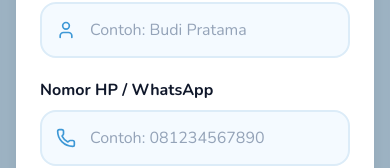
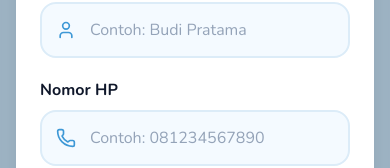
Before and after one commit to septianof/up-speaking, a Next.js app: page / in a window 390 px wide. Both pictures are taken after a click on the button "Mulai Tes". Shown: the part 403-571 px from the top of the page. Built offline with nearby package versions, Linux system fonts and the light colour scheme.

Commit message:
refactor: standardize phone number labels to Nomor HP across staff and student UI

```diff
--- a/src/app/staff/admin/dashboard/page.tsx
+++ b/src/app/staff/admin/dashboard/page.tsx
@@ -218,7 +218,7 @@ export default function AdminDashboardPage() {
             <thead>
               <tr className="bg-surface-subtle/80 border-b border-surface-border text-xs font-bold text-text-muted uppercase tracking-wider">
                 <th className="py-3 px-4">Nama Siswa</th>
-                <th className="py-3 px-4">Nomor WhatsApp</th>
+                <th className="py-3 px-4">Nomor HP</th>
                 <th className="py-3 px-4">Jenjang</th>
                 <th className="py-3 px-4">Status</th>
               </tr>
--- a/src/app/staff/admin/students/page.tsx
+++ b/src/app/staff/admin/students/page.tsx
@@ -265,7 +265,7 @@ export default function AdminStudentsPage() {
               <tr className="bg-surface-subtle/80 border-b border-surface-border text-xs font-bold text-text-muted uppercase tracking-wider">
                 <th className="py-3.5 px-4 w-12 text-center">No</th>
                 <th className="py-3.5 px-4">Nama Siswa</th>
-                <th className="py-3.5 px-4">Nomor WhatsApp</th>
+                <th className="py-3.5 px-4">Nomor HP</th>
                 <th className="py-3.5 px-4">Jenjang</th>
                 <th className="py-3.5 px-4">Status Sesi</th>
                 <th className="py-3.5 px-4">Tanggal Daftar</th>
--- a/src/components/staff/EvaluationModal.tsx
+++ b/src/components/staff/EvaluationModal.tsx
@@ -194,7 +194,7 @@ export const EvaluationModal: React.FC<EvaluationModalProps> = ({
               </p>
             </div>
             <div>
-              <p className="text-xs text-text-muted">No. WhatsApp</p>
+              <p className="text-xs text-text-muted">Nomor HP</p>
               <p className="font-mono font-semibold text-text-primary text-sm mt-0.5">
                 {student.phone}
               </p>
--- a/src/components/staff/ResetSessionModal.tsx
+++ b/src/components/staff/ResetSessionModal.tsx
@@ -102,7 +102,7 @@ export const ResetSessionModal: React.FC<ResetSessionModalProps> = ({
               <span className="font-bold text-text-primary">{student.fullName}</span>
             </div>
             <div className="flex items-center justify-between">
-              <span className="text-text-muted">Nomor WhatsApp:</span>
+              <span className="text-text-muted">Nomor HP:</span>
               <span className="font-mono text-text-primary">{student.phone}</span>
             </div>
             <div className="flex items-center justify-between">
@@ -132,7 +132,7 @@ export const ResetSessionModal: React.FC<ResetSessionModalProps> = ({
               <span>Perhatian</span>
             </div>
             <p className="leading-relaxed">
-              Seluruh pengerjaan tes siswa saat ini akan dibatalkan dan diulang dari nomor 1. Siswa dapat login kembali menggunakan nama dan nomor WhatsApp terdaftar untuk memulai tes baru.
+              Seluruh pengerjaan tes siswa saat ini akan dibatalkan dan diulang dari nomor 1. Siswa dapat login kembali menggunakan nama dan nomor HP terdaftar untuk memulai tes baru.
             </p>
           </div>
 
--- a/src/components/staff/StudentRegisterModal.tsx
+++ b/src/components/staff/StudentRegisterModal.tsx
@@ -67,7 +67,7 @@ export const StudentRegisterModal: React.FC<StudentRegisterModalProps> = ({
     }
 
     if (!phone.trim()) {
-      newErrors.phone = "Nomor WhatsApp/HP wajib diisi";
+      newErrors.phone = "Nomor HP wajib diisi";
     } else if (!phone.startsWith("08")) {
       newErrors.phone = "Nomor HP harus diawali '08'";
     } else if (phone.length < 10 || phone.length > 14) {
@@ -183,7 +183,7 @@ export const StudentRegisterModal: React.FC<StudentRegisterModalProps> = ({
           {/* Input Nomor HP */}
           <div>
             <label className="block text-sm font-medium text-text-secondary mb-1.5">
-              Nomor WhatsApp / HP <span className="text-accent-500">*</span>
+              Nomor HP <span className="text-accent-500">*</span>
             </label>
             <Input
               type="tel"
--- a/src/components/student/LoginModal.tsx
+++ b/src/components/student/LoginModal.tsx
@@ -247,7 +247,7 @@ export const LoginModal: React.FC<LoginModalProps> = ({ isOpen, onClose }) => {
 
         <div>
           <label htmlFor="student-phone" className="block text-base font-bold text-text-primary mb-2">
-            Nomor HP / WhatsApp
+            Nomor HP
           </label>
           <div className="relative">
             <div className="absolute inset-y-0 left-0 pl-4 flex items-center pointer-events-none text-primary-500">
--- a/src/lib/export/excel-generator.ts
+++ b/src/lib/export/excel-generator.ts
@@ -70,7 +70,7 @@ export async function exportReportsToExcel(
   const headers = [
     "No",
     "Nama Lengkap",
-    "No. WhatsApp / HP",
+    "Nomor HP",
     "Jenjang",
     "Skor Objektif (%)",
     "Durasi Pengerjaan",
--- a/src/lib/export/pdf-generator.ts
+++ b/src/lib/export/pdf-generator.ts
@@ -110,7 +110,7 @@ export function exportReportsToPdf(
       [
         "No",
         "Nama Siswa",
-        "No. WhatsApp",
+        "Nomor HP",
         "Jenjang",
         "Skor (%)",
         "Durasi",
@@ -142,7 +142,7 @@ export function exportReportsToPdf(
     columnStyles: {
       0: { halign: "center", cellWidth: 28 }, // No
       1: { halign: "left", cellWidth: 140 },   // Nama
-      2: { halign: "center", cellWidth: 85 },  // No WhatsApp
+      2: { halign: "center", cellWidth: 85 },  // Nomor HP
       3: { halign: "center", cellWidth: 85 },  // Jenjang
       4: { halign: "center", cellWidth: 55 },  // Skor
       5: { halign: "center", cellWidth: 60 },  // Durasi
```
